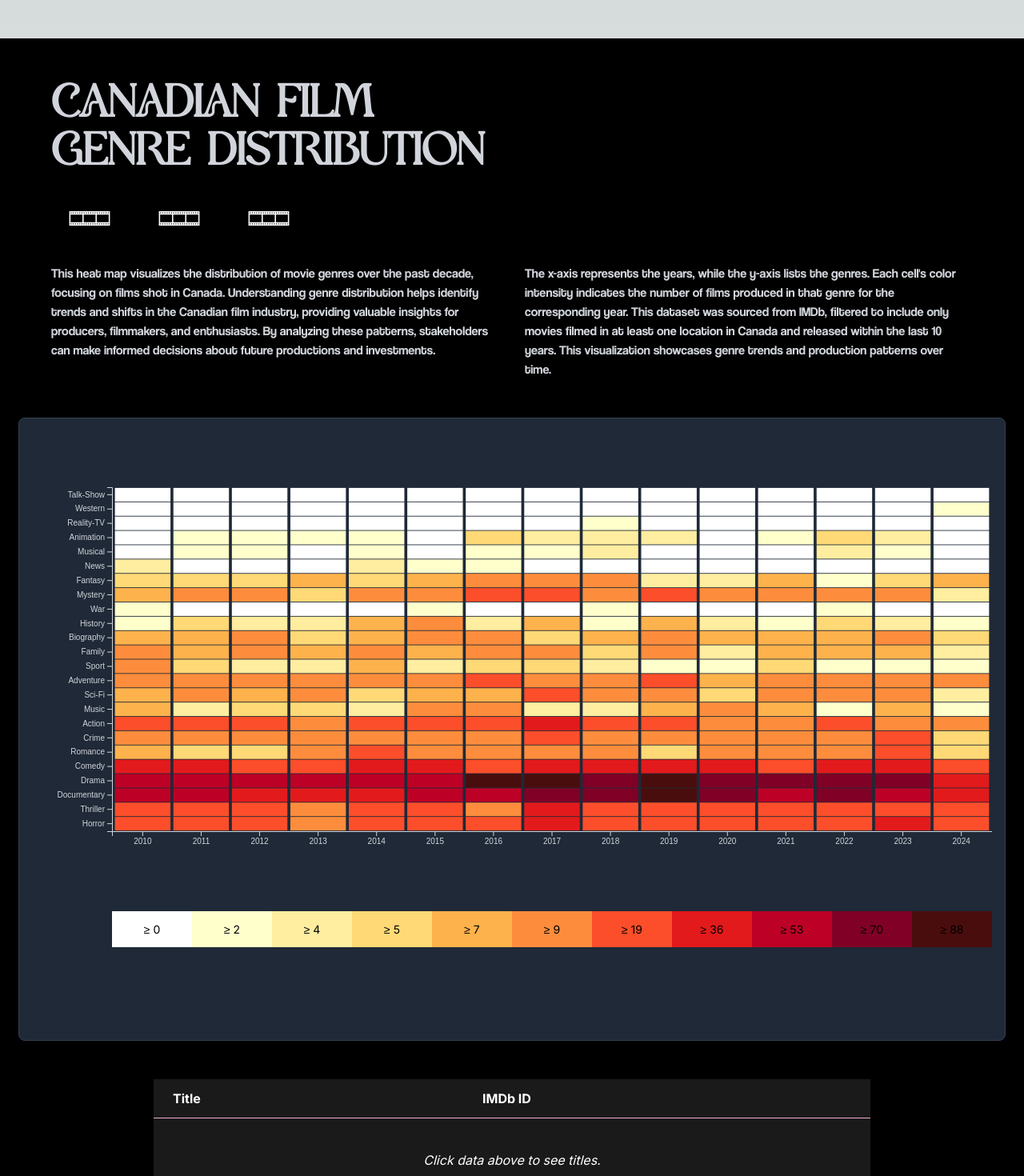
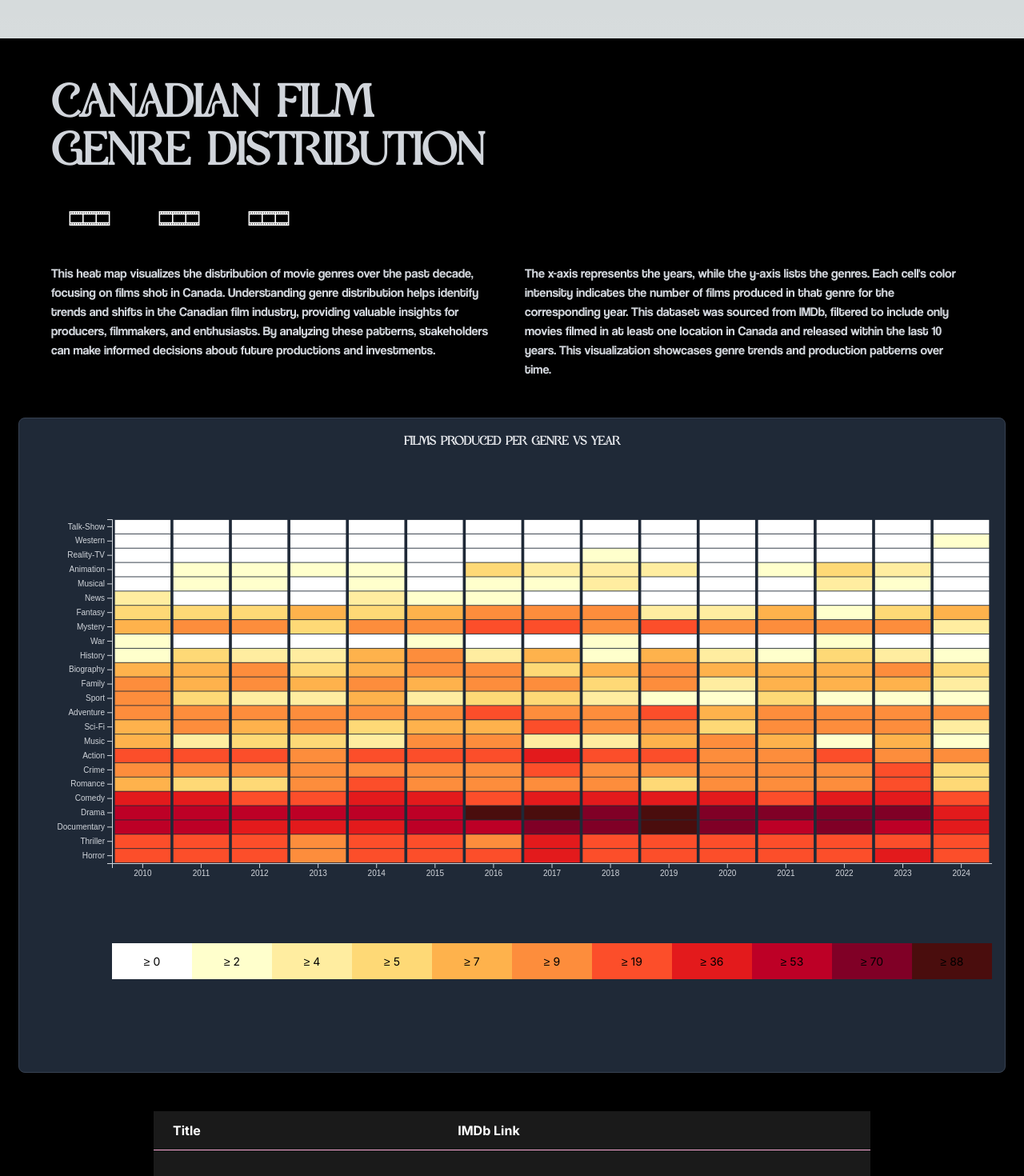
Before and after one commit to mattrichmo/cinecompute, a Next.js app: page /data/genre-heat-map in a window 1280 px wide. Shown: the top 1470 px of the page at 80% size. Built offline with nearby package versions, Linux system fonts and the light colour scheme; a web font is replaced by a local one.

Commit message:
updated table styling and added header

```diff
--- a/src/app/components/GenreHeatMap/GenreheatMap.jsx
+++ b/src/app/components/GenreHeatMap/GenreheatMap.jsx
@@ -167,6 +167,12 @@ const GenreHeatMap = () => {
   return (
     <div>
       <div className="border border-gray-700 rounded-lg shadow-lg p-4 bg-gray-800">
+        {/* Title for the chart */}
+        <div className="text-center text-md font-semibold text-gray-200 mb-4">
+            <h2>
+          Films Produced Per Genre vs Year
+          </h2>
+        </div>
         <svg ref={svgRef}></svg>
       </div>
       {/* Displaying the selected year and genre in a clean header */}
@@ -183,6 +189,7 @@ const GenreHeatMap = () => {
     </div>
   );
 
+
 };
 
 export default GenreHeatMap;
--- a/src/app/components/GenreHeatMap/components/GenreTable/GenreTable.jsx
+++ b/src/app/components/GenreHeatMap/components/GenreTable/GenreTable.jsx
@@ -8,7 +8,7 @@ const GenreTable = ({ data }) => {
         <thead className="text-white border-b border-pink-300">
           <tr>
             <th className="px-6 py-3 text-left">Title</th>
-            <th className="px-6 py-3 text-left">IMDb ID</th>
+            <th className="px-6 py-3 text-left">IMDb Link</th>
           </tr>
         </thead>
         <tbody>
```
